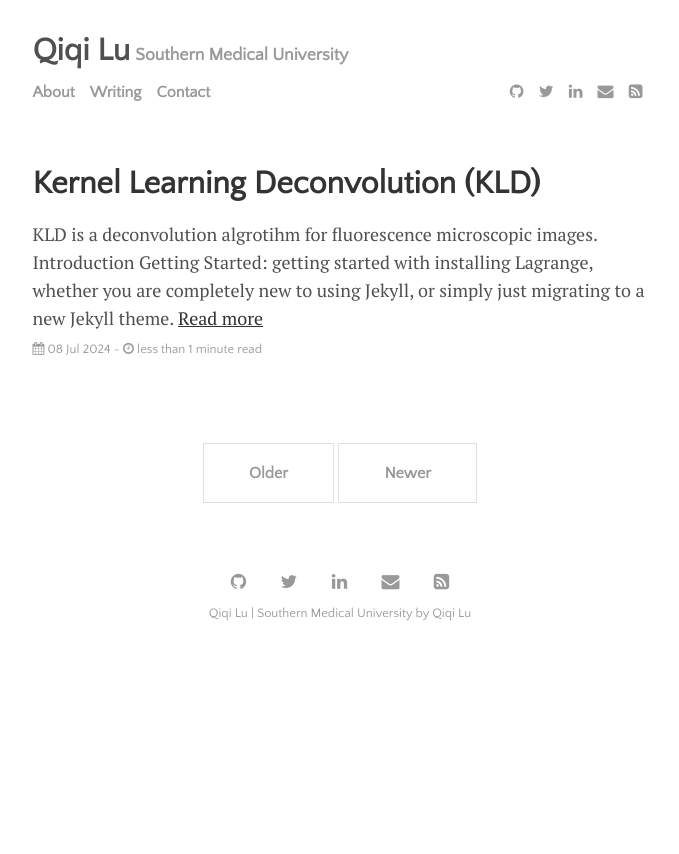
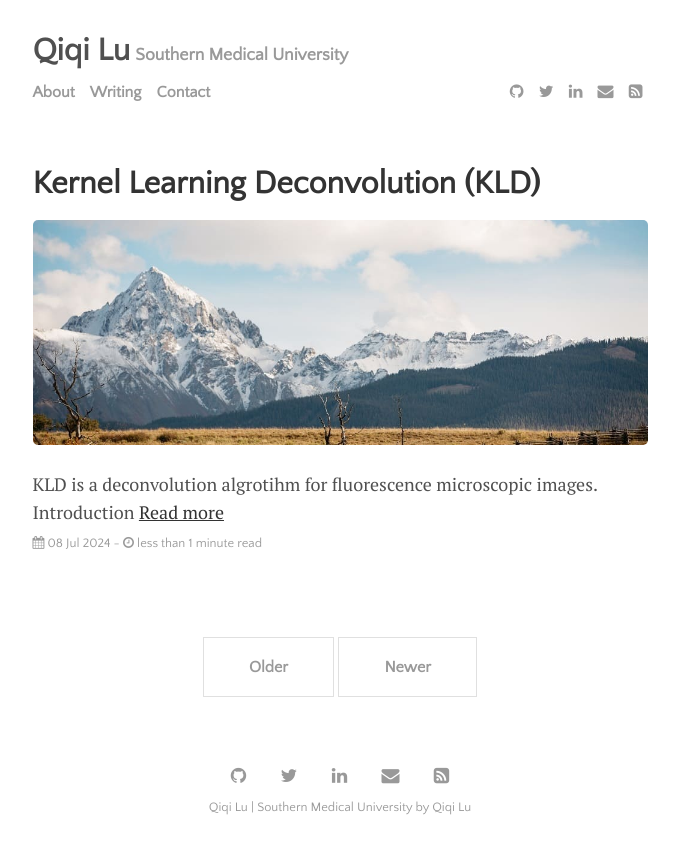
Before and after one commit to Recklexx/Recklexx.github.io, a Jekyll site: the page built from index.html, in a window 1280 px wide. Shown: the top 854 px of the page, without its empty margins (300-979 px from the left). Built offline with Jekyll 4.4.1, drawn with Linux system fonts in a browser that asks for light colours; the list of posts is cut into pages by our own code.

Commit message:
Update 2024-07-08-kernel-learning-deconvolution.md

```diff
--- a/_posts/2024-07-08-kernel-learning-deconvolution.md
+++ b/_posts/2024-07-08-kernel-learning-deconvolution.md
@@ -4,11 +4,9 @@ title: "Kernel Learning Deconvolution (KLD)"
 author: "Qiqi Lu"
 categories: journal
 tags: [documentation,sample]
-# image: mountains.jpg
+image: mountains.jpg
 ---
 
 KLD is a deconvolution algrotihm for fluorescence microscopic images.
 
 ## Introduction
-
-[Getting Started]({{ site.github.url }}{% post_url 2015-10-10-getting-started %}): getting started with installing Lagrange, whether you are completely new to using Jekyll, or simply just migrating to a new Jekyll theme.
```
